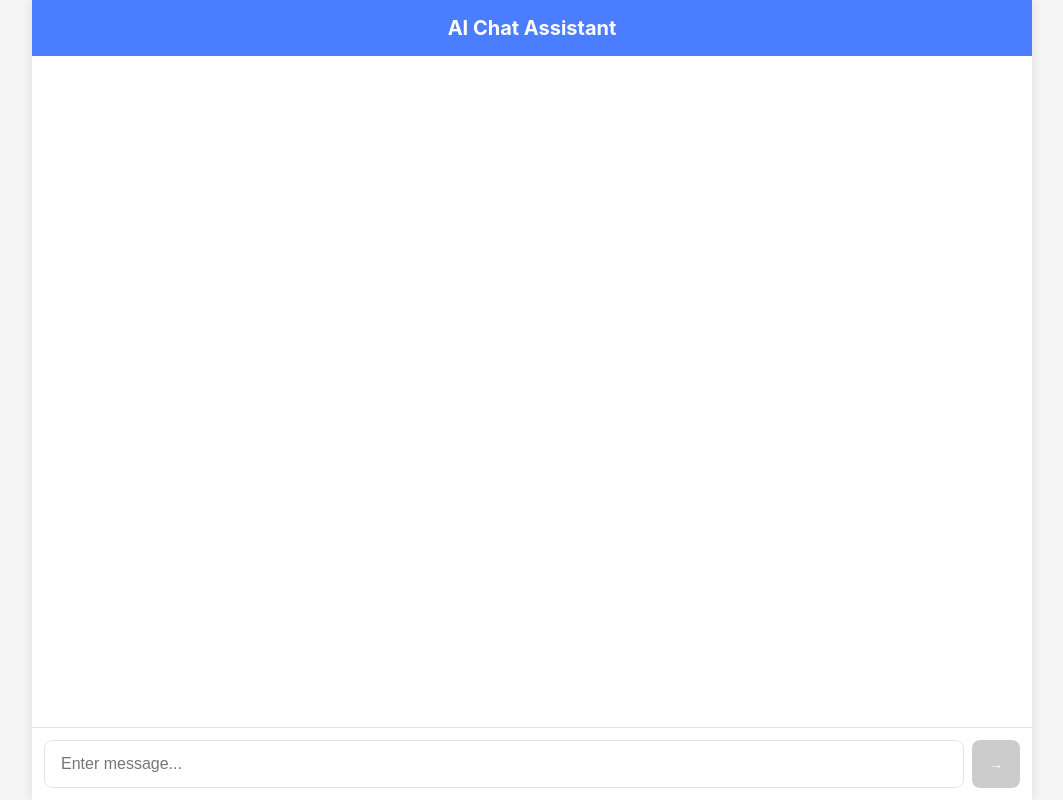
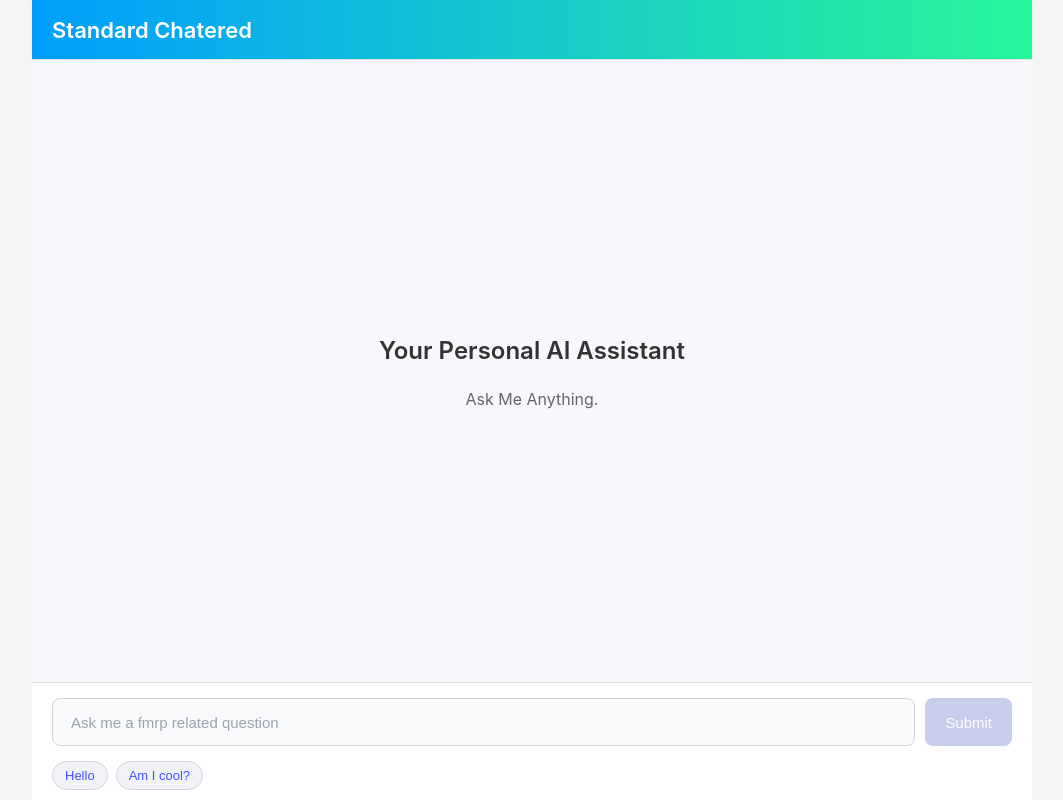
Before and after one commit to see311/llm_fe, a React (Create React App) app: page / in a window 1280 px wide. Shown: the whole page, without its empty margins (108-1171 px from the left). Built offline with nearby package versions, Linux system fonts and the light colour scheme; the HTML template or start-up script is replaced by a standard one.

Commit message:
enhance GUI

```diff
--- a/package.json
+++ b/package.json
@@ -16,8 +16,8 @@
     "axios": "^1.6.0",
     "react": "^18.2.0",
     "react-dom": "^18.2.0",
-    "react-icons": "^4.11.0",
-    "react-markdown": "^8.0.0",
+    "react-icons": "^4.10.1",
+    "react-markdown": "^8.0.7",
     "react-scripts": "5.0.1",
     "styled-components": "^6.1.0"
   },
--- a/src/components/Chat.js
+++ b/src/components/Chat.js
@@ -1,33 +1,52 @@
 import React, { useState, useEffect } from 'react';
 import styled from 'styled-components';
-import ChatHistory from './ChatHistory';
+import ChatHistory from './ChatHistory'; // 确保路径正确
 import ChatInput from './ChatInput';
 import { sendMessage, getChatHistory, generateSessionId } from '../services/api';
 import ReactMarkdown from 'react-markdown';
+// 移除 logo 导入
+// import logo from '../assets/standard-chartered-logo.png';
 
 const ChatContainer = styled.div`
   display: flex;
   flex-direction: column;
   height: 100vh;
-  max-width: 1000px;
+  max-width: 1000px; /* 可以根据需要调整最大宽度 */
   margin: 0 auto;
-  background-color: #ffffff;
-  box-shadow: 0 0 10px rgba(0, 0, 0, 0.1);
+  background-color: #f7f8fc; /* 整体背景色，类似图片中的浅灰色 */
+  color: #333; /* 默认文字颜色 */
+  font-family: -apple-system, BlinkMacSystemFont, 'Segoe UI', Roboto, Oxygen, Ubuntu, Cantarell, 'Open Sans', 'Helvetica Neue', sans-serif; /* 更现代的字体 */
 `;
 
 const Header = styled.div`
-  padding: 16px;
-  background-color: #4a7dff;
-  color: white;
-  font-size: 20px;
-  font-weight: bold;
-  text-align: center;
+  padding: 0 20px; /* 恢复左右内边距 */
+  background: linear-gradient(to right, #009efd, #2af598);
+  color: #ffffff;
+  font-size: 18px;
+  font-weight: 600;
+  display: flex;
+  align-items: center;
+  /* 移除 justify-content: space-between; 因为现在只有一个元素 */
+  height: 60px;
+  box-shadow: 0 1px 3px rgba(0, 0, 0, 0.05);
+  border-bottom: 1px solid #e0e0e0;
+`;
+
+// 移除 SCLogo 组件
+
+// 移除 LogoContainer 组件
+
+// 移除 TextContainer 组件
+
+const HeaderTitle = styled.span`
+  /* 标题文字样式 */
+  font-size: 22px; /* 增大字体大小，从18px改为22px */
 `;
 
 const Chat = () => {
   const [messages, setMessages] = useState([]);
   const [isLoading, setIsLoading] = useState(false);
-  const [currentResponse, setCurrentResponse] = useState('');
+  // const [currentResponse, setCurrentResponse] = useState(''); // currentResponse 似乎未被使用，可以考虑移除
   const [sessionId, setSessionId] = useState('');
 
   // 初始化会话ID
@@ -62,28 +81,47 @@ const Chat = () => {
   // }, [sessionId]);
 
   const handleSendMessage = async (message) => {
-    if (!sessionId) return;
+    if (!sessionId || !message.trim()) return; // 增加对 message 空值的判断
 
     // 添加用户消息到聊天历史
     const userMessage = { role: 'user', content: message };
     setMessages(prev => [...prev, userMessage]);
 
     // 创建一个空的 AI 响应消息
-    setCurrentResponse('');
-    const aiMessage = { role: 'assistant', content: '' };
-    setMessages(prev => [...prev, aiMessage]);
+    // setCurrentResponse(''); // currentResponse 似乎未被使用
+    const aiMessagePlaceholder = { role: 'assistant', content: '' }; // 使用更明确的变量名
+    setMessages(prev => [...prev, aiMessagePlaceholder]);
 
     setIsLoading(true);
 
     try {
       // 处理流式响应
+      let accumulatedResponse = ""; // 用于累积流式响应片段
       await sendMessage(message, sessionId, (chunk) => {
-        console.log('chunk', chunk);
-        // 更新消息列表中的 AI 响应
+        // 清理 chunk 数据
+        const cleanedChunk = chunk.replace(/^data:\s*/, '').trim();
+        if (cleanedChunk === '[DONE]') { // 检查流结束标记
+          return;
+        }
+        if (cleanedChunk) {
+          try {
+            // 尝试解析JSON，如果后端发送的是JSON对象片段
+            // const parsedChunk = JSON.parse(cleanedChunk);
+            // accumulatedResponse += parsedChunk.text || ''; // 假设有用 .text 字段
+            // 如果后端直接发送文本片段：
+            accumulatedResponse += cleanedChunk;
+          } catch (e) {
+            // 如果不是JSON，或者解析失败，直接累加文本
+            accumulatedResponse += cleanedChunk;
+          }
+        }
+
         setMessages(prev => {
           const newMessages = [...prev];
-          newMessages[newMessages.length - 1].content += chunk.replace(/data:/g, '').replace(/\n\n/g, '');
-          console.log('newMessages', newMessages);
+          // 确保最后一个消息是助手的占位符或部分响应
+          if (newMessages.length > 0 && newMessages[newMessages.length - 1].role === 'assistant') {
+            newMessages[newMessages.length - 1].content = accumulatedResponse;
+          }
           return newMessages;
         });
       });
@@ -92,7 +130,9 @@ const Chat = () => {
       // 在消息中显示错误
       setMessages(prev => {
         const newMessages = [...prev];
-        newMessages[newMessages.length - 1].content = 'Sorry, please try again later.';
+        if (newMessages.length > 0 && newMessages[newMessages.length - 1].role === 'assistant') {
+          newMessages[newMessages.length - 1].content = 'Sorry, an error occurred while processing your request. Please try again later.'; // 修改错误信息为英文
+        }
         return newMessages;
       });
     } finally {
@@ -100,10 +140,18 @@ const Chat = () => {
     }
   };
 
+  const handleRetryMessage = async (messageContent) => {
+    // 直接调用 handleSendMessage 来重新发送消息
+    await handleSendMessage(messageContent);
+  };
+
   return (
     <ChatContainer>
-      <Header>AI Chat Assistant</Header>
-      <ChatHistory messages={messages} />
+      <Header>
+        {/* 将Chatbot替换为Standard Chatered */}
+        <HeaderTitle>Standard Chatered</HeaderTitle>
+      </Header>
+      <ChatHistory messages={messages} onRetry={handleRetryMessage} />
       <ChatInput onSendMessage={handleSendMessage} isLoading={isLoading} />
     </ChatContainer>
   );
--- a/src/components/ChatHistory.js
+++ b/src/components/ChatHistory.js
@@ -1,74 +1,208 @@
-import React, { useRef, useEffect } from 'react';
+import React, { useEffect, useRef } from 'react';
 import styled from 'styled-components';
-import ChatMessage from './ChatMessage';
+import ReactMarkdown from 'react-markdown';
+import { FaRedo } from 'react-icons/fa'; // 导入刷新图标
+// 导入头像图片
+import userAvatar from '../assets/user-avatar.png';
+import aiAvatar from '../assets/ai-avatar.png';
 
 const HistoryContainer = styled.div`
-  flex: 1;
+  flex-grow: 1;
   overflow-y: auto;
-  padding: 16px;
+  padding: 20px;
+  display: flex;
+  flex-direction: column;
+  background-color: #f7f8fc; /* 聊天区域背景色与整体一致 */
 `;
 
-// 添加打字动画效果
-const TypingIndicator = styled.div`
+const MessageWrapper = styled.div`
+  display: flex;
+  margin-bottom: 15px;
+  max-width: 80%; /* 消息不会占据全部宽度，更美观 */
+
+  /* 根据角色决定消息是在左边还是右边 */
+  align-self: ${props => (props.role === 'user' ? 'flex-end' : 'flex-start')};
+  align-items: center; /* 垂直居中对齐气泡和可能的按钮 */
+
+  /* 新消息淡入动画 */
+  animation: fadeIn 0.3s ease-out;
+  @keyframes fadeIn {
+    from {
+      opacity: 0;
+      transform: translateY(10px);
+    }
+    to {
+      opacity: 1;
+      transform: translateY(0);
+    }
+  }
+`;
+
+// 取消注释并修改头像组件样式
+const Avatar = styled.div`
+  width: 40px;
+  height: 40px;
+  border-radius: 50%;
   display: flex;
   align-items: center;
-  margin-top: 8px;
-  margin-left: 52px;
+  justify-content: center;
+  flex-shrink: 0; /* 防止头像被压缩 */
+  overflow: hidden; /* 确保图片不会溢出圆形边界 */
 
-  span {
-    height: 8px;
-    width: 8px;
-    background-color: #10a37f;
-    border-radius: 50%;
-    display: inline-block;
-    margin-right: 4px;
-    opacity: 0.6;
+  /* AI头像在气泡左边，用户头像在气泡右边 */
+  margin-right: ${props => (props.role === 'assistant' ? '10px' : '0')};
+  margin-left: ${props => (props.role === 'user' ? '10px' : '0')};
 
-    &:nth-child(1) {
-      animation: pulse 1s infinite 0s;
-    }
+  /* 控制头像和气泡的顺序 */
+  order: ${props => (props.role === 'user' ? 1 : 0)};
 
-    &:nth-child(2) {
-      animation: pulse 1s infinite 0.2s;
-    }
+  img {
+    width: 100%;
+    height: 100%;
+    object-fit: cover; /* 确保图片填充整个区域 */
+  }
+`;
 
-    &:nth-child(3) {
-      animation: pulse 1s infinite 0.4s;
+const MessageBubble = styled.div`
+  padding: 10px 15px;
+  border-radius: 18px; /* 气泡圆角 */
+  background-color: ${props => (props.role === 'user' ? '#e9eafd' : '#ffffff')}; /* 用户消息浅紫色，AI消息白色 */
+  color: ${props => (props.role === 'user' ? '#4353ff' : '#333333')}; /* 用户消息文字颜色，AI消息文字颜色 */
+  box-shadow: 0 1px 2px rgba(0, 0, 0, 0.05);
+  word-wrap: break-word;
+  line-height: 1.6;
+  max-width: 75%; /* 限制消息气泡最大宽度 */
+
+  /* 移除默认的 p 标签边距，以便更好地控制间距 */
+  p {
+    margin: 0;
+  }
+
+  /* 为Markdown中的链接、代码块等元素添加更匹配图片风格的样式 */
+  a {
+    color: ${props => (props.role === 'user' ? '#4353ff' : '#007bff')};
+    text-decoration: none;
+    &:hover {
+      text-decoration: underline;
     }
   }
 
-  @keyframes pulse {
-    0% { transform: scale(1); opacity: 0.6; }
-    50% { transform: scale(1.2); opacity: 1; }
-    100% { transform: scale(1); opacity: 0.6; }
+  code {
+    background-color: ${props => (props.role === 'user' ? 'rgba(67, 83, 255, 0.1)' : 'rgba(0,0,0,0.04)')};
+    padding: 0.2em 0.4em;
+    border-radius: 4px;
+    font-size: 0.9em;
+    font-family: 'SFMono-Regular', Consolas, 'Liberation Mono', Menlo, Courier, monospace;
+  }
+
+  pre {
+    background-color: ${props => (props.role === 'user' ? 'rgba(67, 83, 255, 0.05)' : 'rgba(0,0,0,0.02)')};
+    padding: 0.8em;
+    border-radius: 6px;
+    overflow-x: auto;
+    margin-top: 0.5em;
+    margin-bottom: 0.5em;
+  }
+
+  pre code {
+    background-color: transparent;
+    padding: 0;
+    font-size: 0.85em;
   }
 `;
 
-const ChatHistory = ({ messages, isLoading }) => {
-  const messagesEndRef = useRef(null);
+const RetryButton = styled.button`
+  background: transparent;
+  border: none;
+  cursor: pointer;
+  padding: 0; /* 移除默认内边距 */
+  margin: 0 8px; /* 在用户消息气泡左侧添加间距 */
+  display: inline-flex; /* 使按钮和图标良好对齐 */
+  align-items: center;
+  justify-content: center;
+  color: #888; /* 图标的默认颜色 */
+  font-size: 0.9em; /* 控制图标大小 */
 
-  // 自动滚动到最新消息
+  &:hover {
+    color: #4a7dff; /* 鼠标悬停时高亮颜色 */
+  }
+`;
+
+const WelcomeMessageContainer = styled.div`
+  display: flex;
+  flex-direction: column;
+  align-items: center;
+  justify-content: center;
+  text-align: center;
+  color: #555;
+  padding: 40px 20px;
+  flex-grow: 1; /* 占据剩余空间 */
+`;
+
+const WelcomeTitle = styled.h2`
+  font-size: 24px;
+  font-weight: 600;
+  margin-bottom: 8px;
+  color: #333;
+`;
+
+const WelcomeSubtitle = styled.p`
+  font-size: 16px;
+  color: #666;
+`;
+
+const ChatHistory = ({ messages, onRetry }) => {
+  const endOfMessagesRef = useRef(null);
+
   useEffect(() => {
-    messagesEndRef.current?.scrollIntoView({ behavior: 'smooth' });
+    endOfMessagesRef.current?.scrollIntoView({ behavior: 'smooth' });
   }, [messages]);
+
+  // 如果没有消息，则显示欢迎语
+  if (messages.length === 0) {
+    return (
+      <HistoryContainer>
+        <WelcomeMessageContainer>
+          <WelcomeTitle>Your Personal AI Assistant</WelcomeTitle>
+          <WelcomeSubtitle>Ask Me Anything.</WelcomeSubtitle>
+        </WelcomeMessageContainer>
+        <div ref={endOfMessagesRef} />
+      </HistoryContainer>
+    );
+  }
 
   return (
     <HistoryContainer>
       {messages.map((msg, index) => (
-        <ChatMessage
-          key={index}
-          message={msg.content}
-          isUser={msg.role === 'user'}
-        />
+        <MessageWrapper key={index} role={msg.role}>
+          {/* 如果是用户消息，并且提供了 onRetry 函数，则显示重试按钮 */}
+          {msg.role === 'user' && onRetry && (
+            <RetryButton onClick={() => onRetry(msg.content)} title="重新提问">
+              <FaRedo />
+            </RetryButton>
+          )}
+
+          {/* AI头像显示在左侧 */}
+          {msg.role === 'assistant' && (
+            <Avatar role={msg.role}>
+              <img src={aiAvatar} alt="AI" />
+            </Avatar>
+          )}
+
+          <MessageBubble role={msg.role}>
+            <ReactMarkdown>{msg.content}</ReactMarkdown>
+          </MessageBubble>
+
+          {/* 用户头像显示在右侧 */}
+          {msg.role === 'user' && (
+            <Avatar role={msg.role}>
+              <img src={userAvatar} alt="User" />
+            </Avatar>
+          )}
+        </MessageWrapper>
       ))}
-      {isLoading && (
-        <TypingIndicator>
-          <span></span>
-          <span></span>
-          <span></span>
-        </TypingIndicator>
-      )}
-      <div ref={messagesEndRef} />
+      {/* 这个空的div用于辅助自动滚动 */}
+      <div ref={endOfMessagesRef} />
     </HistoryContainer>
   );
 };
--- a/src/components/ChatInput.js
+++ b/src/components/ChatInput.js
@@ -3,44 +3,55 @@ import styled from 'styled-components';
 
 const InputContainer = styled.div`
   display: flex;
-  padding: 12px;
-  background-color: #fff;
-  border-top: 1px solid #e5e5e5;
+  padding: 15px 20px; /* 调整内边距 */
+  background-color: #ffffff; /* 输入区域背景白色 */
+  border-top: 1px solid #e0e0e0; /* 顶部边框线 */
+  box-shadow: 0 -1px 3px rgba(0, 0, 0, 0.03); /* 细微的顶部阴影 */
 `;
 
 const StyledInput = styled.input`
   flex: 1;
-  padding: 12px 16px;
-  border: 1px solid #e5e5e5;
-  border-radius: 8px;
-  font-size: 16px;
+  padding: 12px 18px; /* 调整输入框内边距 */
+  border: 1px solid #d1d5db; /* 输入框边框颜色 */
+  border-radius: 8px; /* 输入框圆角 */
+  font-size: 15px;
   outline: none;
+  color: #333;
+  background-color: #f9fafb; /* 输入框背景色 */
+
+  &::placeholder {
+    color: #9ca3af; /* 占位符文字颜色 */
+  }
 
   &:focus {
-    border-color: #4a7dff;
+    border-color: #4353ff; /* 聚焦时边框颜色 */
+    background-color: #ffffff;
+    box-shadow: 0 0 0 2px rgba(67, 83, 255, 0.2); /* 聚焦时外发光效果 */
   }
 `;
 
 const SendButton = styled.button`
-  background-color: #4a7dff;
+  background-color: #4353ff; /* 发送按钮背景色，类似图片中的紫色 */
   color: white;
   border: none;
-  border-radius: 8px;
-  margin-left: 8px;
-  padding: 0 16px;
+  border-radius: 8px; /* 发送按钮圆角 */
+  margin-left: 10px; /* 与输入框的间距 */
+  padding: 0 20px; /* 调整按钮内边距 */
   cursor: pointer;
   display: flex;
   align-items: center;
   justify-content: center;
-  width: 48px;
-  height: 48px;
+  font-size: 15px; /* 按钮文字大小 */
+  font-weight: 500;
+  height: 48px; /* 按钮高度与输入框统一 */
+  transition: background-color 0.2s ease;
 
   &:hover {
-    background-color: #3a6ae8;
+    background-color: #3a49e0; /* 鼠标悬停时颜色加深 */
   }
 
   &:disabled {
-    background-color: #cccccc;
+    background-color: #c7cdeb; /* 禁用时颜色变浅 */
     cursor: not-allowed;
   }
 `;
@@ -60,6 +71,31 @@ const Spinner = styled.div`
   }
 `;
 
+// 新增样式组件用于示例问题
+const ExamplesContainer = styled.div`
+  display: flex;
+  justify-content: flex-start; /* 图片中示例问题靠左 */
+  padding: 0px 20px 10px; /* 调整内边距，使其在输入框下方 */
+  background-color: #ffffff; /* 背景白色，与输入区域一致 */
+`;
+
+const ExampleButton = styled.button`
+  background-color: #f0f2f5; /* 示例按钮背景色 */
+  color: #4353ff; /* 示例按钮文字颜色 */
+  border: 1px solid #d1d5db; /* 示例按钮边框 */
+  border-radius: 15px; /* 示例按钮圆角 */
+  padding: 6px 12px;
+  margin-right: 8px;
+  cursor: pointer;
+  font-size: 13px;
+  transition: background-color 0.2s ease, border-color 0.2s ease;
+
+  &:hover {
+    background-color: #e9eafd;
+    border-color: #adb5bd;
+  }
+`;
+
 const ChatInput = ({ onSendMessage, isLoading }) => {
   const [message, setMessage] = useState('');
 
@@ -71,19 +107,35 @@ const ChatInput = ({ onSendMessage, isLoading }) => {
     }
   };
 
+  const handleExampleClick = (exampleText) => {
+    setMessage(exampleText); // 将示例问题填充到输入框
+    // 或者直接发送示例问题
+    // if (exampleText.trim() && !isLoading) {
+    //   onSendMessage(exampleText);
+    // }
+  };
+
   return (
+    <>
       <InputContainer as="form" onSubmit={handleSubmit}>
         <StyledInput
           type="text"
-        placeholder="Enter message..."
+          placeholder="Ask me a fmrp related question" // 修改输入框提示文字
           value={message}
           onChange={(e) => setMessage(e.target.value)}
           disabled={isLoading}
         />
         <SendButton type="submit" disabled={!message.trim() || isLoading}>
-        {isLoading ? <Spinner /> : '→'}
+          {isLoading ? <Spinner /> : 'Submit'}
         </SendButton>
       </InputContainer>
+      <ExamplesContainer>
+        <ExampleButton onClick={() => handleExampleClick('Hello')}>Hello</ExampleButton>
+        <ExampleButton onClick={() => handleExampleClick('Am I cool?')}>Am I cool?</ExampleButton>
+        {/* 你可以根据需要添加更多示例问题 */}
+        {/* <ExampleButton onClick={() => handleExampleClick('Are tomatoes vegetables?')}>Are tomatoes vegetables?</ExampleButton> */}
+      </ExamplesContainer>
+    </>
   );
 };
 
```
Also changed, not shown: 1 other file (tests, documents, lock files or other folders). Lines whose indentation alone changed are shown as unchanged.
